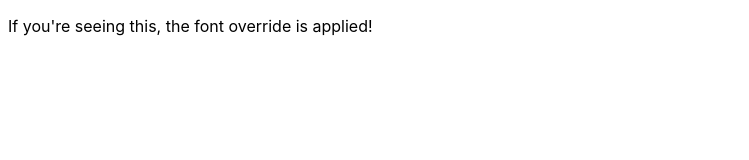
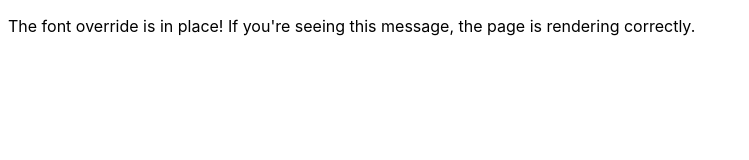
Before and after one commit to professorheidi/storytelling-workshop, a website: page index.html in a window 1280 px wide. Shown: the whole page, without its empty margins (0-749 px from the left). Drawn offline with Linux system fonts and the light colour scheme.

Commit message:
Update index.html

```diff
--- a/index.html
+++ b/index.html
@@ -5,19 +5,19 @@
     <meta name="viewport" content="width=device-width, initial-scale=1.0" />
     <title>AI-Enabled Storytelling Workshop</title>
     <style>
-      /* Forcefully block Inter font loading */
+      /* Block Inter font request by overriding it */
       @font-face {
         font-family: 'Inter';
-        src: local('Arial'), local('sans-serif');
+        src: local('Arial') !important;
       }
-      * {
-        font-family: 'Inter', sans-serif !important;
+      body {
+        font-family: 'Inter', sans-serif;
       }
     </style>
   </head>
   <body>
     <div id="root">
-      <p>If you're seeing this, the font override is applied!</p>
+      <p>The font override is in place! If you're seeing this message, the page is rendering correctly.</p>
     </div>
   </body>
 </html>
```
